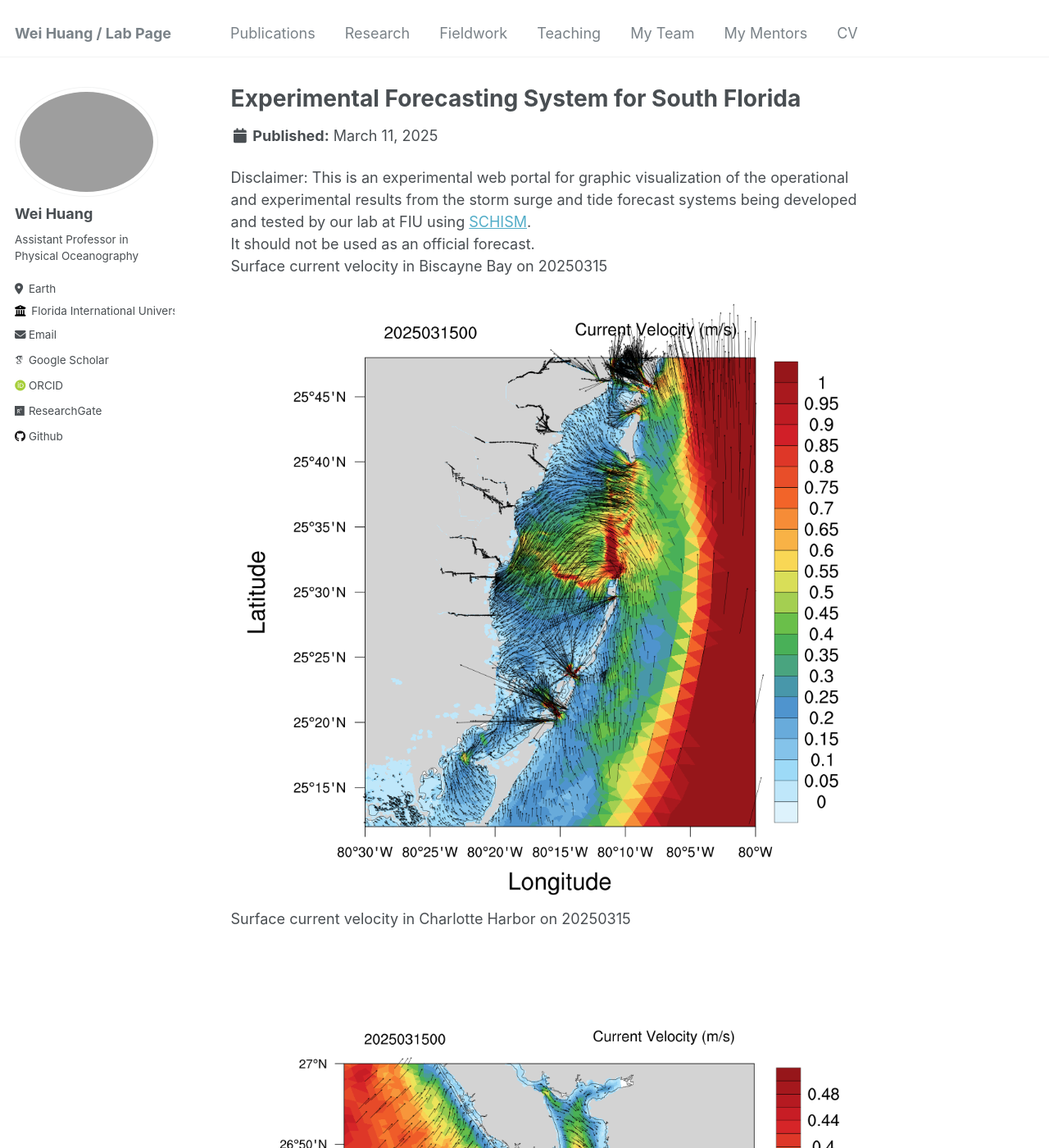
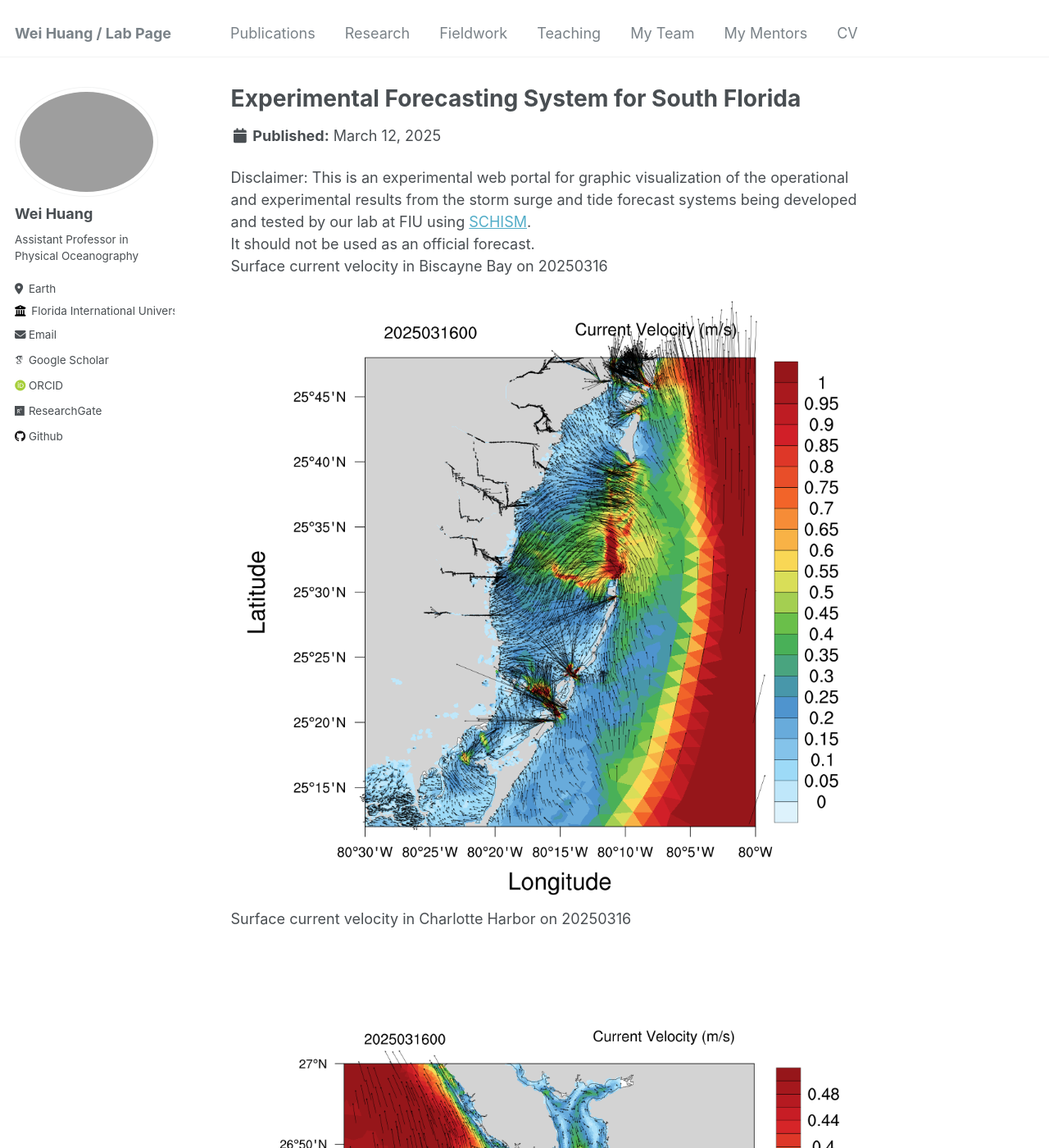
Before and after one commit to huang96169/huang96169.github.io, a Jekyll site: the page built from _research/research-1.md, in a window 1280 px wide and 1400 px high. Shown: the whole window at 82% size. Built offline with Jekyll 4.4.1, drawn with Linux system fonts in a browser that asks for light colours; some web fonts are replaced; some of the changed text lies outside the part shown.

Commit message:
replaced research_uv1.gif research_salt1.gif research_temp1.gif and replaced research_elev2.gif research_uv2.gif research_salt2.gif research_temp2.gif

```diff
--- a/_research/research-1.md
+++ b/_research/research-1.md
@@ -1,7 +1,7 @@
 ---
 title: "Experimental Forecasting System for South Florida"
-short: Surface current velocity of South Florida from 20250311 to 20250315
-date: 2025-03-11
+short: Surface current velocity of South Florida from 20250312 to 20250316
+date: 2025-03-12
 short1: "Disclaimer: This is an experimental web portal for graphic visualization of the operational and experimental results from the storm surge and tide forecast systems being developed and tested by our lab at FIU using [SCHISM](https://ccrm.vims.edu/schismweb/). It should not be used as an official forecast."
 excerpt: "<img src='/images/research_uv1.gif'>"
 collection: research
@@ -10,11 +10,11 @@ collection: research
 Disclaimer:
 This is an experimental web portal for graphic visualization of the operational and experimental results from the storm surge and tide forecast systems being developed and tested by our lab at FIU using [SCHISM](https://ccrm.vims.edu/schismweb/).<br/>
 It should not be used as an official forecast.<br/>
-Surface current velocity in Biscayne Bay on 20250315<br/>
+Surface current velocity in Biscayne Bay on 20250316<br/>
 <img src='/images/research_Bbay.png'>
-Surface current velocity in Charlotte Harbor on 20250315<br/>
+Surface current velocity in Charlotte Harbor on 20250316<br/>
 <img src='/images/research_Cbay.png'>
-Surface current velocity in Tampa Bay on 20250315<br/>
+Surface current velocity in Tampa Bay on 20250316<br/>
 <img src='/images/research_Tbay.png'>
 The map below showns observational stations used for validating the model's results, as well as the horizontal grid. <br/>
 The horizontal grid for SCHISM in simulating Biscayne Bay in South Florida, using flexible resolution resolving levees and canals (1-2 m), watershed rural and urban areas (30m-50m) and coastal ocean (500m-5km).<br/>
```
Also changed, not shown: _research/research-2.md (+6 -6 lines), images/research_Bbay.png, images/research_Cbay.png, images/research_Tbay.png, images/research_maxelev2.gif, 4 other files.
